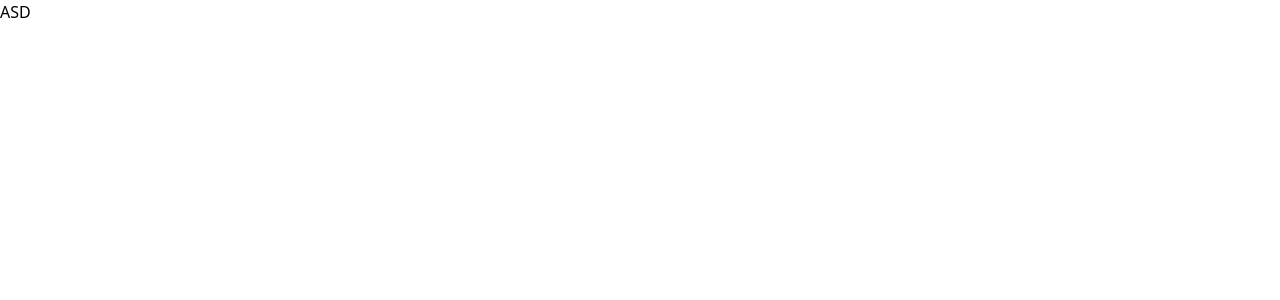
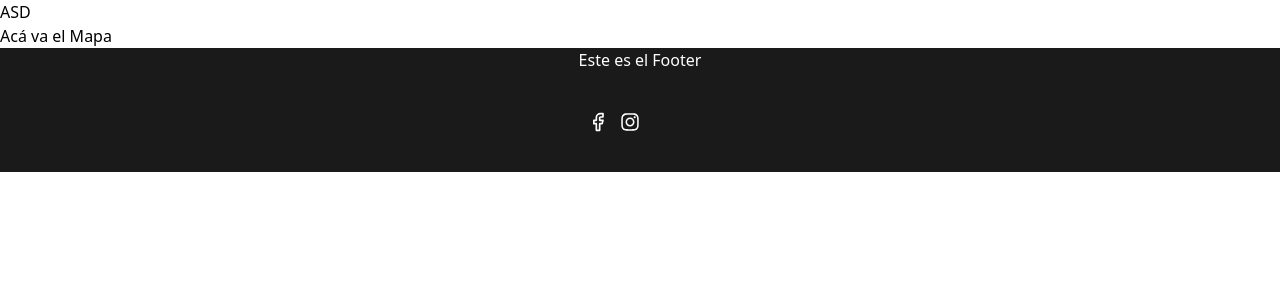
Before and after one commit to RenaldiJ88/tnlp, a Next.js app: page / in a window 1280 px wide. Shown: the top 300 px of the page. Built offline with nearby package versions, Linux system fonts and the light colour scheme.

Commit message:
Creo los componentes de Footer y Map.

```diff
--- a/src/app/page.js
+++ b/src/app/page.js
@@ -1,9 +1,13 @@
-
+import React from 'react';
+import Map from '../components/Map';
+import Footer from '../components/Footer';
 
 export default function Home() {
   return (
     <main>
         <titulo>ASD</titulo>
+          <Map />
+          <Footer />
     </main>
   );
 }
--- /dev/null
+++ b/src/components/Footer.jsx
@@ -0,0 +1,29 @@
+import React from 'react';
+import Imagen from 'next/image';
+import Link from "next/link"
+import { FaInstagram } from "react-icons/fa";
+import { LuFacebook } from "react-icons/lu";
+const Footer = () => {
+    return (
+        <>
+            <div id="container" className='bg-black h-30'>
+                <h1 className='text-white grid place-items-center'>Este es el Footer</h1>
+                <div className='grid place-items-center'>
+                    <div id="social_media_i" className="flex flex-row my-10 pr-3 md:pr-10 ">
+                        <div id="i_facebook">
+                            <Link target='_blank' rel="noopener noreferrer" href={'#'}>
+                                <LuFacebook className="text-xl mr-3 text-white hover:text-blue-500" />
+                            </Link>
+                        </div>
+                        <div id="i_instagram">
+                            <Link target='_blank' rel="noopener noreferrer" href={'#'}>
+                                <FaInstagram className="text-xl mr-3 text-white hover:text-red-500" />
+                            </Link>
+                        </div>
+                    </div>
+                </div>
+            </div>
+        </>
+    );
+}
+export default Footer
--- /dev/null
+++ b/src/components/Map.jsx
@@ -0,0 +1,10 @@
+import React from 'react';
+import Imagen from 'next/image';
+const Map = () => {
+    return (
+        <>
+            <h1> Acá va el Mapa</h1>
+        </>
+    );
+}
+export default Map
```
